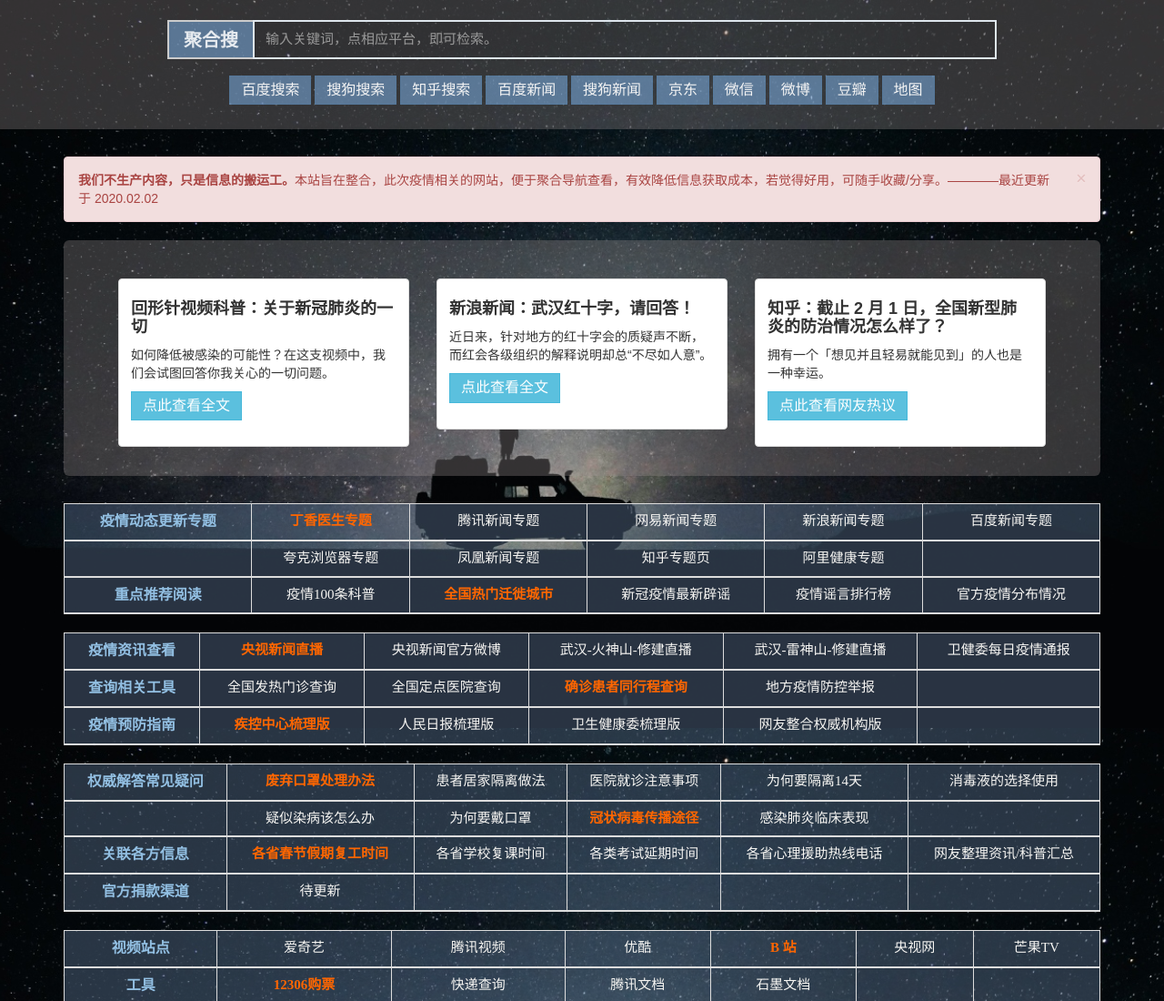
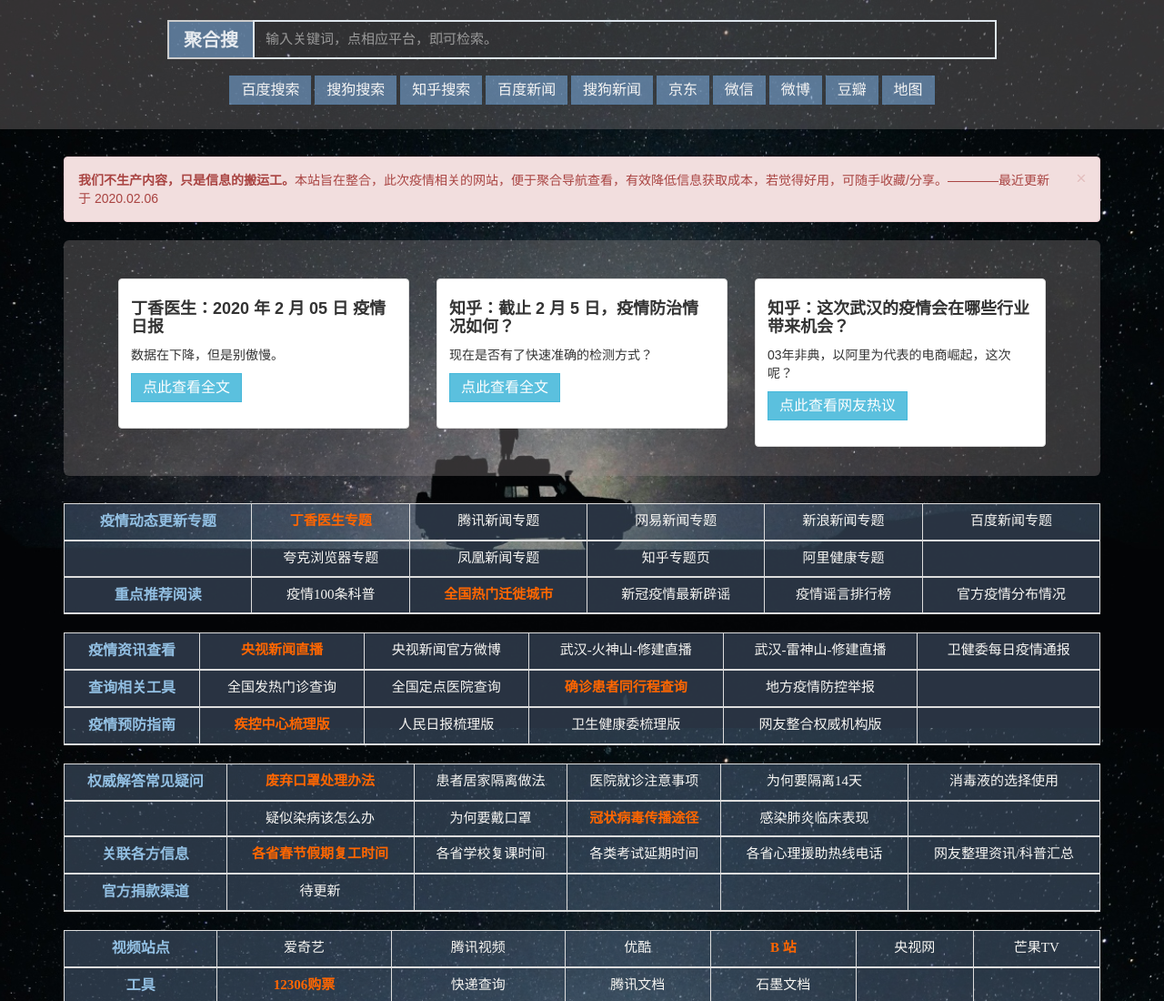
Before and after one commit to byrwiki/jiayou, a plain HTML site: page index.html in a window 1280 px wide. Shown: the top 1100 px of the page at 91% size. Drawn offline with nearby package versions, Linux system fonts and the light colour scheme.

Commit message:
20200206 更新：更新热点新闻

```diff
--- a/index.html
+++ b/index.html
@@ -81,7 +81,7 @@ width: 100%;
  <div class="container">
       <div class="alert alert-danger alert-dismissible" role="alert">
         <button type="button" class="close" data-dismiss="alert" aria-label="Close"><span aria-hidden="true">&times;</span></button>
-        <strong>我们不生产内容，只是信息的搬运工。</strong>本站旨在整合，此次疫情相关的网站，便于聚合导航查看，有效降低信息获取成本，若觉得好用，可随手收藏/分享。————最近更新于 2020.02.02
+        <strong>我们不生产内容，只是信息的搬运工。</strong>本站旨在整合，此次疫情相关的网站，便于聚合导航查看，有效降低信息获取成本，若觉得好用，可随手收藏/分享。————最近更新于 2020.02.06
      </div>
   </div>
 
@@ -100,9 +100,9 @@ width: 100%;
 		     <div class="thumbnail">
 		       <!-- <img src="..." alt="..."> -->
 		       <div class="caption">
-		         <h4>回形针视频科普：关于新冠肺炎的一切</h4>
-		         <p>如何降低被感染的可能性？在这支视频中，我们会试图回答你我关心的一切问题。</p>
-		         <p><a href="https://www.bilibili.com/video/av86216616" class="btn btn-info" role="button">点此查看全文</a> </p>
+		         <h4>丁香医生：2020 年 2 月 05 日 疫情日报</h4>
+		         <p>数据在下降，但是别傲慢。</p>
+		         <p><a href="https://mama.dxy.com/outbreak/daily-of-nationwide-new?index=20200205&locationIds=999&from=Previous_Review" class="btn btn-info" role="button">点此查看全文</a> </p>
 		       </div>
 		     </div>
 		   </div>
@@ -111,9 +111,9 @@ width: 100%;
 		     <div class="thumbnail">
 		      <!-- <img src="..." alt="..."> -->
 		       <div class="caption">
-		         <h4>新浪新闻：武汉红十字，请回答！</h4>
-		         <p>近日来，针对地方的红十字会的质疑声不断，而红会各级组织的解释说明却总“不尽如人意”。</p>
-		         <p><a href="https://mp.weixin.qq.com/s?src=11&timestamp=1580621401&ver=2133&signature=wkW8lQk5Nar98g5gDJkd-WtkM7JkpKw3jx3W3SJcgKbkOiQNviQh6KFPCC1eHuroCCmyXfN8qlg5qWOloMdrAovfTbCW3wxkaFf-8dyD0BTXtOJr8e6wF32IJxAUPX0T&new=1" class="btn btn-info" role="button">点此查看全文</a> </p>
+		         <h4>知乎：截止 2 月 5 日，疫情防治情况如何？</h4>
+		         <p>现在是否有了快速准确的检测方式？</p>
+		         <p><a href="https://www.zhihu.com/question/369966318" class="btn btn-info" role="button">点此查看全文</a> </p>
 		       </div>
 		     </div>
 		   </div>
@@ -124,9 +124,9 @@ width: 100%;
 		     <div class="thumbnail">
 		       <!-- <img src="..." alt="..."> -->
 		       <div class="caption">
-		         <h4>知乎：截止 2 月 1 日，全国新型肺炎的防治情况怎么样了？</h4>
-		         <p>拥有一个「想见并且轻易就能见到」的人也是一种幸运。</p>
-		         <p><a href="https://www.zhihu.com/question/369138608" class="btn btn-info" role="button">点此查看网友热议</a> </p>
+		         <h4>知乎：这次武汉的疫情会在哪些行业带来机会？</h4>
+		         <p>03年非典，以阿里为代表的电商崛起，这次呢？</p>
+		         <p><a href="https://www.zhihu.com/question/368413873" class="btn btn-info" role="button">点此查看网友热议</a> </p>
 		       </div>
 		     </div>
 		   </div>
```
